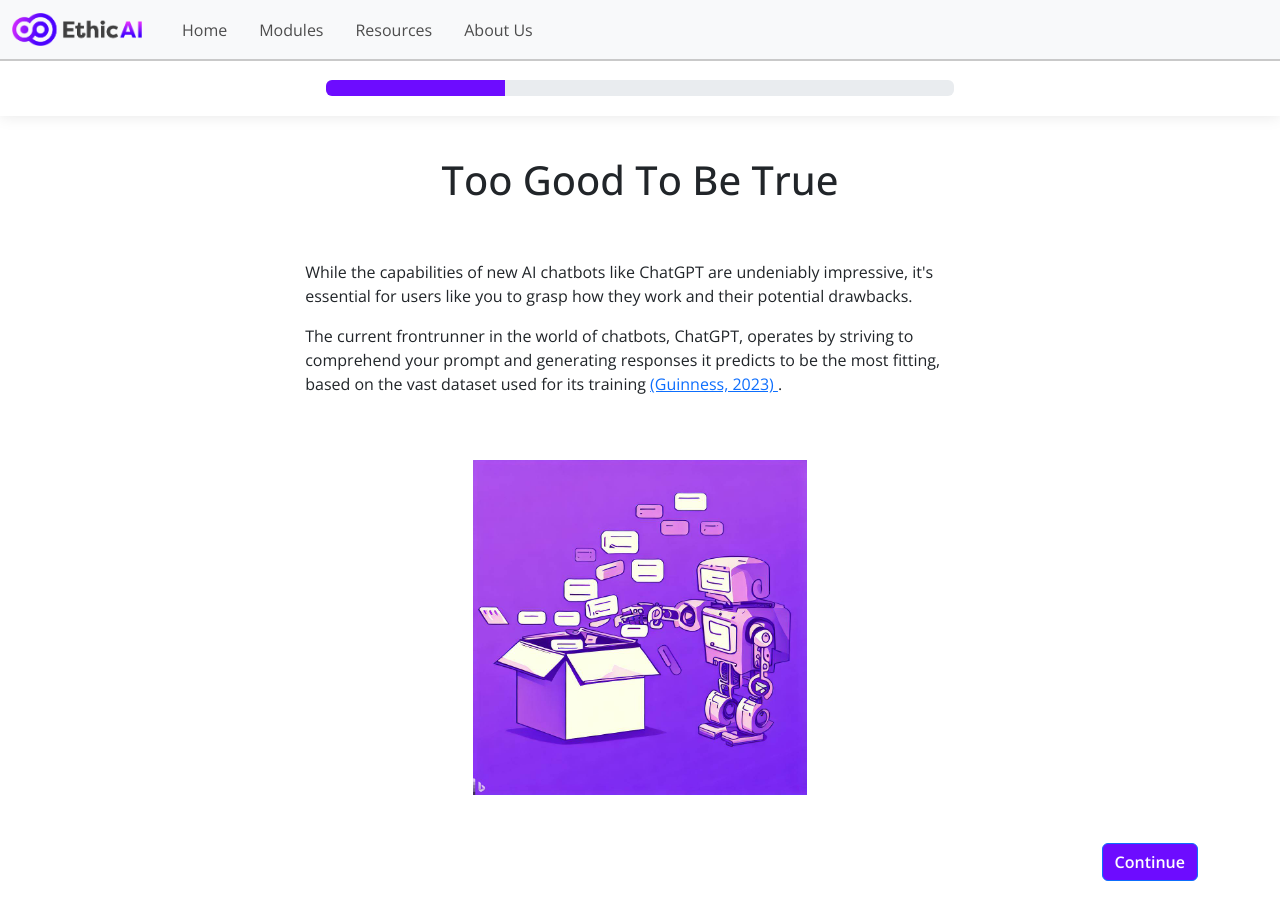
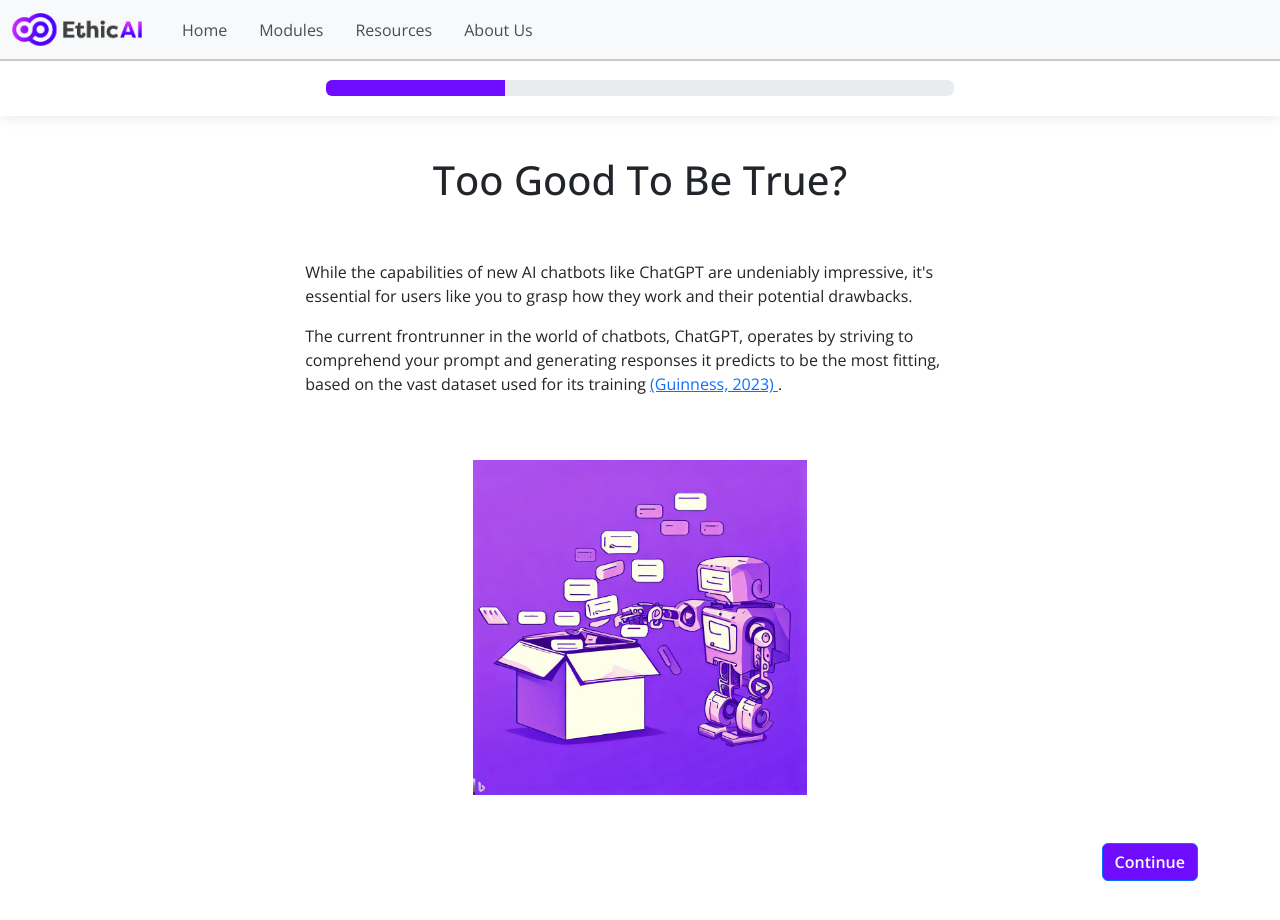
Before and after one commit to harslash/EthicAI, a Vue app in the folder project/ethicai-spa/: page /chatbots/too-good-to-be-true in a window 1280 px wide. Shown: the top 920 px of the page. Built offline with nearby package versions, Linux system fonts and the light colour scheme.

Commit message:
Fixed typo

```diff
--- a/project/ethicai-spa/src/components/pages/chatbots/chatbots-page-2.vue
+++ b/project/ethicai-spa/src/components/pages/chatbots/chatbots-page-2.vue
@@ -5,7 +5,7 @@
         <div class="container mb-5 text-section" :class="{ 'hidden': !showFirstSection }">
             <div class="row h-10 mb-5">
                 <div class="col-md-12">
-                    <h1 class="tw-mt-24">Too Good To Be True</h1>
+                    <h1 class="tw-mt-24">Too Good To Be True?</h1>
                 </div>
             </div>
             <div class="row h-30 mb-5">
```
